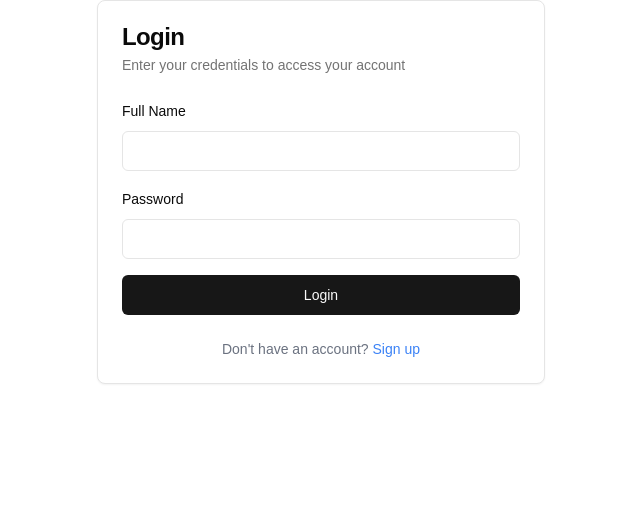
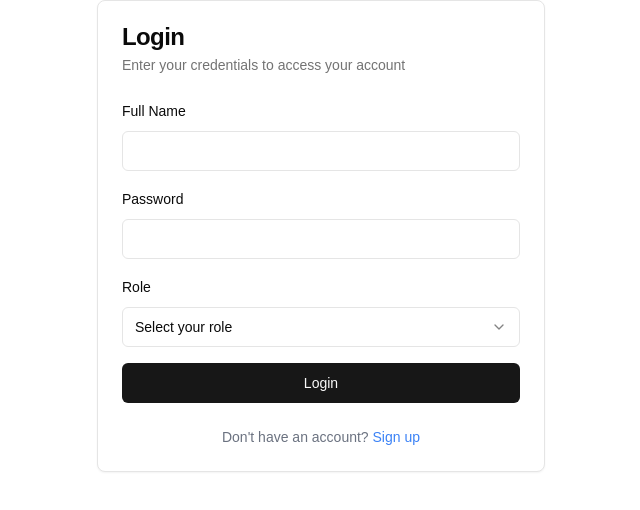
Before and after one commit to Steven-UY/hoyahacks25, a Next.js app in the folder PharmaSee_Frontend/: page /LoginForm in a window 1280 px wide. Shown: the top 510 px of the page, without its empty margins (319-959 px from the left). Built offline with nearby package versions, Linux system fonts and the light colour scheme.

Commit message:
added roles to login form

```diff
--- a/PharmaSee_Frontend/src/components/LoginForm.jsx
+++ b/PharmaSee_Frontend/src/components/LoginForm.jsx
@@ -6,11 +6,13 @@ import { Input } from "@/components/ui/input"
 import { Label } from "@/components/ui/label"
 import { Card, CardHeader, CardTitle, CardDescription, CardContent, CardFooter } from "@/components/ui/card"
 import { Alert, AlertDescription } from "@/components/ui/alert"
+import { Select, SelectContent, SelectItem, SelectTrigger, SelectValue } from "@/components/ui/select"
 
 export default function LoginForm() {
   const [formData, setFormData] = useState({
     fullname: "",
     password: "",
+    role: "",
   })
   const [error, setError] = useState("")
   const [success, setSuccess] = useState(false)
@@ -23,13 +25,20 @@ export default function LoginForm() {
     }))
   }
 
+  const handleRoleChange = (value) => {
+    setFormData((prevState) => ({
+      ...prevState,
+      role: value,
+    }))
+  }
+
   const handleSubmit = async (e) => {
     e.preventDefault()
     setError("")
     setSuccess(false)
 
     // Basic validation
-    if (!formData.fullname || !formData.password) {
+    if (!formData.fullname || !formData.password || !formData.role) {
       setError("All fields are required")
       return
     }
@@ -42,9 +51,10 @@ export default function LoginForm() {
       setFormData({
         fullname: "",
         password: "",
+        role: "",
       })
     } catch (err) {
-      setError("Invalid fullname or password. Please try again.")
+      setError("Invalid credentials or role. Please try again.")
     }
   }
 
@@ -78,6 +88,18 @@ export default function LoginForm() {
               required
             />
           </div>
+          <div className="space-y-2">
+            <Label htmlFor="role">Role</Label>
+            <Select onValueChange={handleRoleChange} value={formData.role}>
+              <SelectTrigger id="role">
+                <SelectValue placeholder="Select your role" />
+              </SelectTrigger>
+              <SelectContent>
+                <SelectItem value="patient">Patient</SelectItem>
+                <SelectItem value="doctor">Doctor</SelectItem>
+              </SelectContent>
+            </Select>
+          </div>
           {error && (
             <Alert variant="destructive">
               <AlertDescription>{error}</AlertDescription>
@@ -85,7 +107,7 @@ export default function LoginForm() {
           )}
           {success && (
             <Alert>
-              <AlertDescription>Login successful! Welcome back!</AlertDescription>
+              <AlertDescription>Login successful! Welcome back, {formData.role}!</AlertDescription>
             </Alert>
           )}
           <Button type="submit" className="w-full">
```
